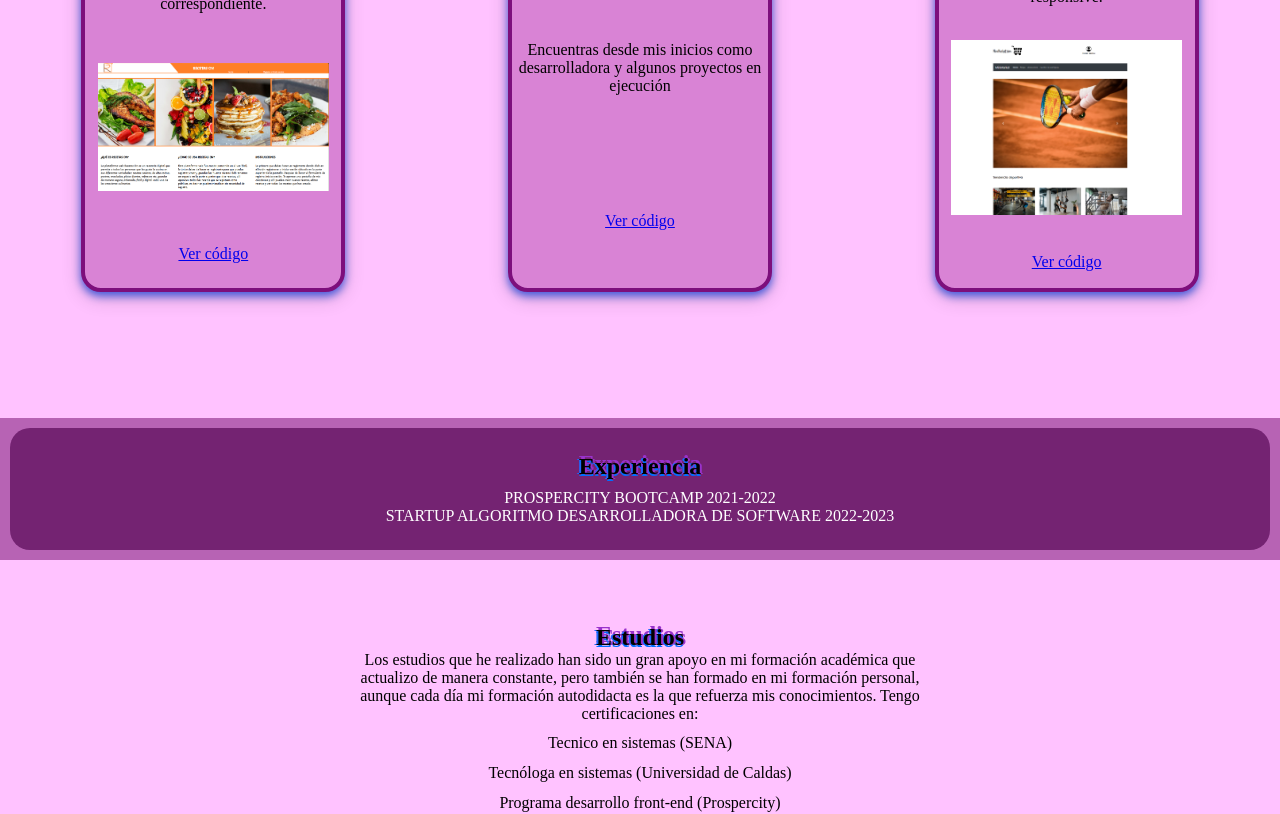
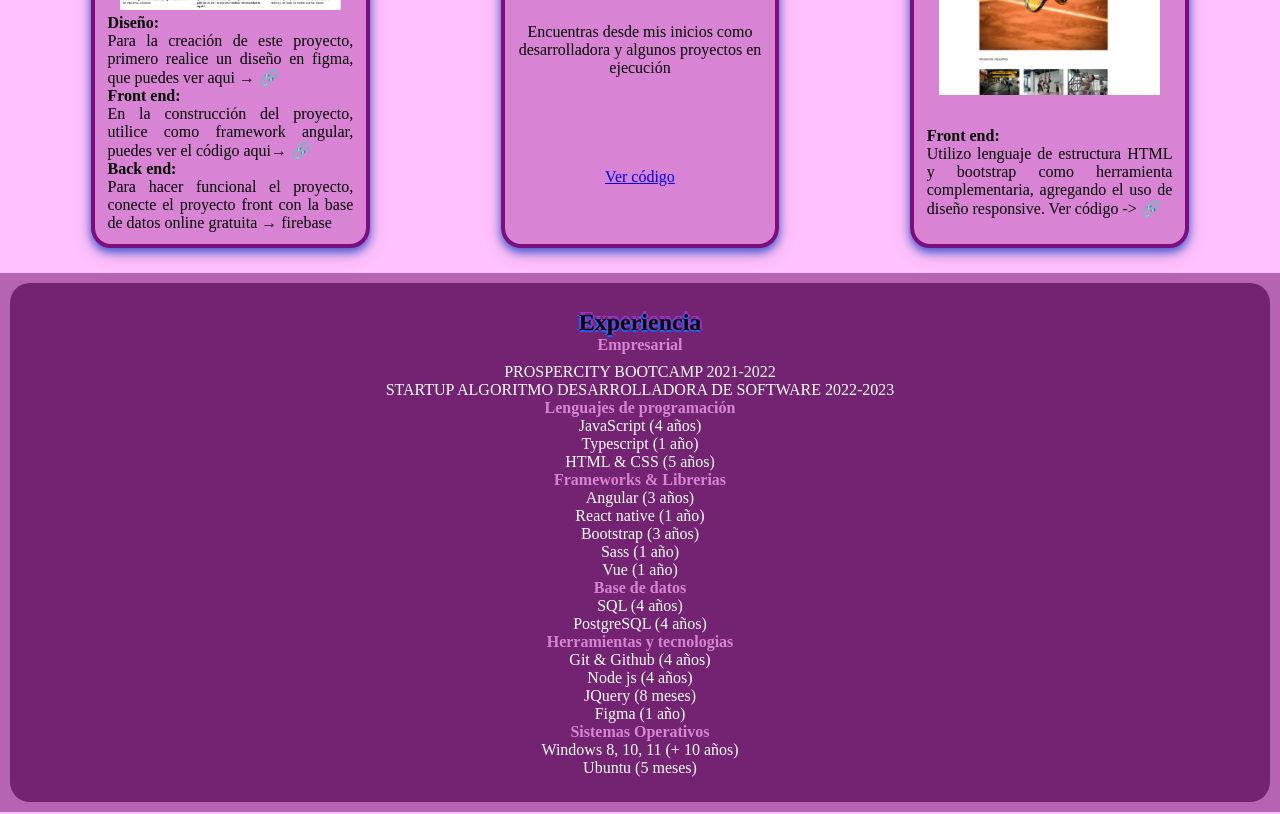
Before and after one commit to DayanaB01/portafolio, a Vue app: page / in a window 1280 px wide. Shown: the part 2560-3374 px from the top of the page. Built offline with nearby package versions, Linux system fonts and the light colour scheme; a web font is replaced by a local one.

Commit message:
Adicion y modificación de vstas

```diff
--- a/src/assets/c_object/_class.scss
+++ b/src/assets/c_object/_class.scss
@@ -111,18 +111,23 @@ $color-border: linear-gradient(to right, #2267fd, #9932cc);
   }
 .project{
     background: #FFC2FF;
-    height:50rem;
     display: grid;
-    grid-template-columns: 1;
-    // background: linear-gradient(to top, #ffffff,#89adfb) ;
+    grid-template-columns: auto auto auto;
+    grid-template-rows: minmax(200px, auto);
 }
 .tittle{
     display: flex;
     justify-content: center;
     font-weight: bold;
-    p{
-        margin-top: 1%;
-    }
+    grid-column: 1 / 4;
+    grid-row: 1 / 2;
+}
+.cards{
+    display: flex;
+    justify-content: space-around;
+    background: transparent;
+    grid-row: 2 / 5;
+    padding: 2%;
 }
 .boxtext{
     background: #D983D5;
@@ -137,7 +142,7 @@ $color-border: linear-gradient(to right, #2267fd, #9932cc);
 }
 .projectOne{
     width: 20%;
-    height: 450px;
+    padding: 1%;
     background: #D983D5;
     border-radius: 20px;
     border: 4px solid #7d0f7c;
@@ -147,14 +152,17 @@ $color-border: linear-gradient(to right, #2267fd, #9932cc);
     align-content: space-around;
     justify-content: center;
 }
-.cards{
-    display: flex;
-    justify-content: space-around;
-    background: transparent;
-}
+
 h1{
     color: #000000;
     text-shadow: 2px 0px 0px #9932cc, 0px 2px 0px #006eff, -2px 0px 0px #2267fd, 0px -3px 0px #9932cc;
+}
+.card-text{
+    font-size: medium;
+    text-align: justify;
+    a{
+        text-decoration: none;
+    }
 }
 
 .studies{
@@ -252,6 +260,10 @@ margin: 0;
 .experience{
     background: #b763b4;
     border: 10px double #b763b4;
+    h4{
+        color: #D983D5;
+        font-weight: 700;
+    }
 }
 .textExperience{
     background: #742372;
--- a/src/locales/en.json
+++ b/src/locales/en.json
@@ -14,7 +14,9 @@
       "descripcionH1": "And I have used design:",
       "experience":"Experience",
       "cardText1":"Handling php code, javascript and sql databases.",
-      "cardText2":"Angular framework, Sass and firebase non-relational database management.",
+      "cardText2":"Para la creación de este proyecto, primero realice un diseño en figma, que puedes ver aqui → ",
+      "cardText2.1":"En la construcción del proyecto, utilice como framework angular, puedes ver el código aqui→ ",
+      "cardText2.2":"Para hacer funcional el proyecto, conecte el proyecto front con la base de datos online gratuita → firebase",
       "cardText3":"HTML and bootstrap framework language, responsive displays.",
       "link":"Go",
       "descripcionH2": "Although the frontend is usable, visually attractive, adaptive or responsive, it is not complete without the backend and the database, therefore to connect them, it is important to have basic knowledge that allow me to understand and contribute in the following languages:",
--- a/src/locales/es.json
+++ b/src/locales/es.json
@@ -6,7 +6,7 @@
     "tituloA": "Acerca de mi...",
     "perfil": "Hola!, mi nombre es Dayana Betancur, técnica y tecnóloga en sistemas informáticos, con experiencia en proyectos de desarrollo web y aplicativos elaborados con angular, react native, .net y sql, además he trabajado en proyectos propios utilizando vue.js, javascript, typescript, bootstrap, sass, entre otros. La programación es el ámbito profesional en el que más me involucro, sin embargo tengo conocimientos en áreas artisticas como la música, dibujo y deporte que me permiten tener un equilibrio y capacidad creativa en el desarrollo de proyectos de programación. Me apasiona crear, desarrollar, compartir, escuchar, para en un futuro no muy lejano beneficiar a través de la tecnólogia otras personas en el ámbito laboral, y  mejorar la calidad de vida.",
     "tituloB": "Mis proyectos...",
-    "descripcionLink": "Aqui puedes observar algunos de los proyectos que tengo en constante actualización y mejoramiento, trabajo en javascript, typescript y diseño responsive, relacionando el front-back-bd mi repositorio completo 👉",
+    "descripcionLink": "Aqui puedes observar algunos de los proyectos que tengo en constante actualización y mejoramiento, trabajo en javascript y diseño responsive, y para que sean funcionales conecto el frontend -backend -bd, mi repositorio completo 👉",
     "linkProyectos": "aqui",
     "tituloC": "FRONTEND",
     "descripcionInter":"Para el desarrollo web, no solo me enfoco en el código, también tengo conocimientos en el diseño de interfaces, ux y ui, que me permiten entender acertivamente al usuario, utilizando las herramientas correctas para la conexión y transmisión de mensajes. Entre algunas otras herramientas digitales para la creación de wireframes tengo experiencia en:",
@@ -14,8 +14,10 @@
     "descripcionH1": "Y he utilizado en el diseño:",
     "descripcionH2": "Aunque el frontend sea usable, atractivo visualmente, adaptativo o responsive, no esta completo sin el backend y la base de datos, por lo tanto para conectarlos, es importante tener conocimientos básicos que me permiten entender y aportar en los siguientes lenguajes: ",
     "cardText1":"Manejo codigo php, javascript y base de datos sql.",
-    "cardText2":"Utilizo framework angular, Sass y base de datos no relacional firebase, además de utilizar figma para el maquetado correspondiente. ",
-    "cardText3":"Utilizo lenguaje de estructura HTML y bootstrap como complemento de un buen diseño, además de su facilidad de uso, agregando el uso de diseño responsive.",
+    "cardText2":"Para la creación de este proyecto, primero realice un diseño en figma, que puedes ver aqui → ",
+    "cardText21":"En la construcción del proyecto, utilice como framework angular, puedes ver el código aqui→ ",
+    "cardText22":"Para hacer funcional el proyecto, conecte el proyecto front con la base de datos online gratuita → firebase",
+    "cardText3":"Utilizo lenguaje de estructura HTML y bootstrap como herramienta complementaria, agregando el uso de diseño responsive. Ver código ->",
     "link":"Ver código",
     "experience":"Experiencia",
     "tituloD": "Estudios",
--- a/src/views/HomeView.vue
+++ b/src/views/HomeView.vue
@@ -88,11 +88,17 @@
       <div class="cards">
         <div class="projectOne">
           <h2 class="card-title">Recetas On</h2>
-          <p class="card-text">{{ t('messages.cardText2') }} </p>
           <figure class="card-figure">
               <img src="@/assets/z_images/principal.png" alt="preview-forms" />
-            </figure>
-          <a href="https://github.com/DayanaB01/RecetasOn" class="card-link">{{ t('messages.link') }}</a>
+          </figure>
+          <div class="card-text">
+            <h4>Diseño: </h4>
+            {{ t('messages.cardText2') }} <a href="https://www.figma.com/design/2t87LDIrijIxX6no1GsUEK/Untitled?node-id=0-1&t=e0vManvdKFWHzw4J-1">🔗</a>
+            <h4>Front end:</h4>
+             {{ t('messages.cardText21') }} <a href="https://github.com/DayanaB01/RecetasOn" class="card-link">🔗</a>
+             <h4>Back end:</h4>
+             {{ t('messages.cardText22') }}
+          </div>
         </div>
         <div class="projectOne">
           <h2 class="card-title">Portafolio</h2>
@@ -101,56 +107,54 @@
         </div>
         <div class="projectOne">
           <h2 class="card-title">Market</h2>
-          <p class="card-text">{{ t('messages.cardText3') }}</p>
           <figure class="card-figure">
               <img src="@/assets/z_images/mini-market.png" alt="preview-mini-market" />
-            </figure>
-            <a href="https://dayanab01.github.io/MiniMarket/index.html" class="card-link">{{ t('messages.link') }}</a>
-        </div>
-        <!-- <div class="card-container">
-          <div class="card1">
-            <figure class="card-figure">
-              <img src="@/assets/z_images/forms.png" alt="photo-form" />
-            </figure>
-            <div class="card-body">
-              <h2 class="card-title">Lavanderia</h2>
-              <p class="card-text">{{ t('messages.cardText1') }}</p>
-              <a href="https://github.com/DayanaB01/Lava_Autos/tree/main" class="card-link">{{ t('messages.link') }}</a>
-            </div>
+          </figure>
+          <div class="card-text">
+            <h4>Front end: </h4>
+            {{ t('messages.cardText3') }} <a href="https://dayanab01.github.io/MiniMarket/index.html" class="card-link">🔗 </a>
           </div>
         </div>
-        <div class="card-container">
-          <div class="card1">
-            <figure class="card-figure">
-              <img src="@/assets/z_images/principal.png" alt="preview-forms" />
-            </figure>
-            <div class="card-body">
-              <h2 class="card-title">Recetas On</h2>
-              <p class="card-text">{{ t('messages.cardText2') }} </p>
-              <a href="https://github.com/DayanaB01/RecetasOn" class="card-link">{{ t('messages.link') }}</a>
-            </div>
-          </div>
-        </div>
-        <div class="card-container">
-          <div class="card1">
-            <figure class="card-figure">
-              <img src="@/assets/z_images/mini-market.png" alt="preview-mini-market" />
-            </figure>
-            <div class="card-body">
-              <h2 class="card-title">Store eccomerce</h2>
-              <p class="card-text">{{ t('messages.cardText3') }}</p>
-              <a href="https://dayanab01.github.io/MiniMarket/index.html" class="card-link">{{ t('messages.link') }}</a>
-            </div>
-          </div>
-        </div> -->
       </div>
     </section>
     <section class="experience">
       <div class="textExperience">
         <h1>{{ t('messages.experience') }}</h1>
+        <h4>Empresarial</h4>
         <ul>
           <li>PROSPERCITY BOOTCAMP 2021-2022 </li>
           <li>STARTUP ALGORITMO DESARROLLADORA DE SOFTWARE 2022-2023</li>
+        </ul>
+        <h4>Lenguajes de programación</h4>
+        <ul>
+          <li>JavaScript (4 años)</li>
+          <li>Typescript (1 año)</li>
+          <li>HTML & CSS (5 años)</li>
+        </ul>
+        <h4>Frameworks & Librerias</h4>
+        <ul>
+          <li>Angular (3 años)</li>
+          <li>React native (1 año)</li>
+          <li>Bootstrap (3 años)</li>
+          <li>Sass (1 año)</li>
+          <li>Vue (1 año)</li>
+        </ul>
+        <h4>Base de datos</h4>
+        <ul>
+          <li>SQL (4 años)</li>
+          <li>PostgreSQL  (4 años)</li>
+        </ul>
+        <h4>Herramientas y tecnologias</h4>
+        <ul>
+          <li>Git & Github (4 años)</li>
+          <li>Node js (4 años)</li>
+          <li>JQuery (8 meses)</li>
+          <li>Figma (1 año)</li>
+        </ul>
+        <h4>Sistemas Operativos</h4>
+        <ul>
+          <li>Windows 8, 10, 11 (+ 10 años)</li>
+          <li>Ubuntu (5 meses)</li>
         </ul>
       </div>
     </section>
```
